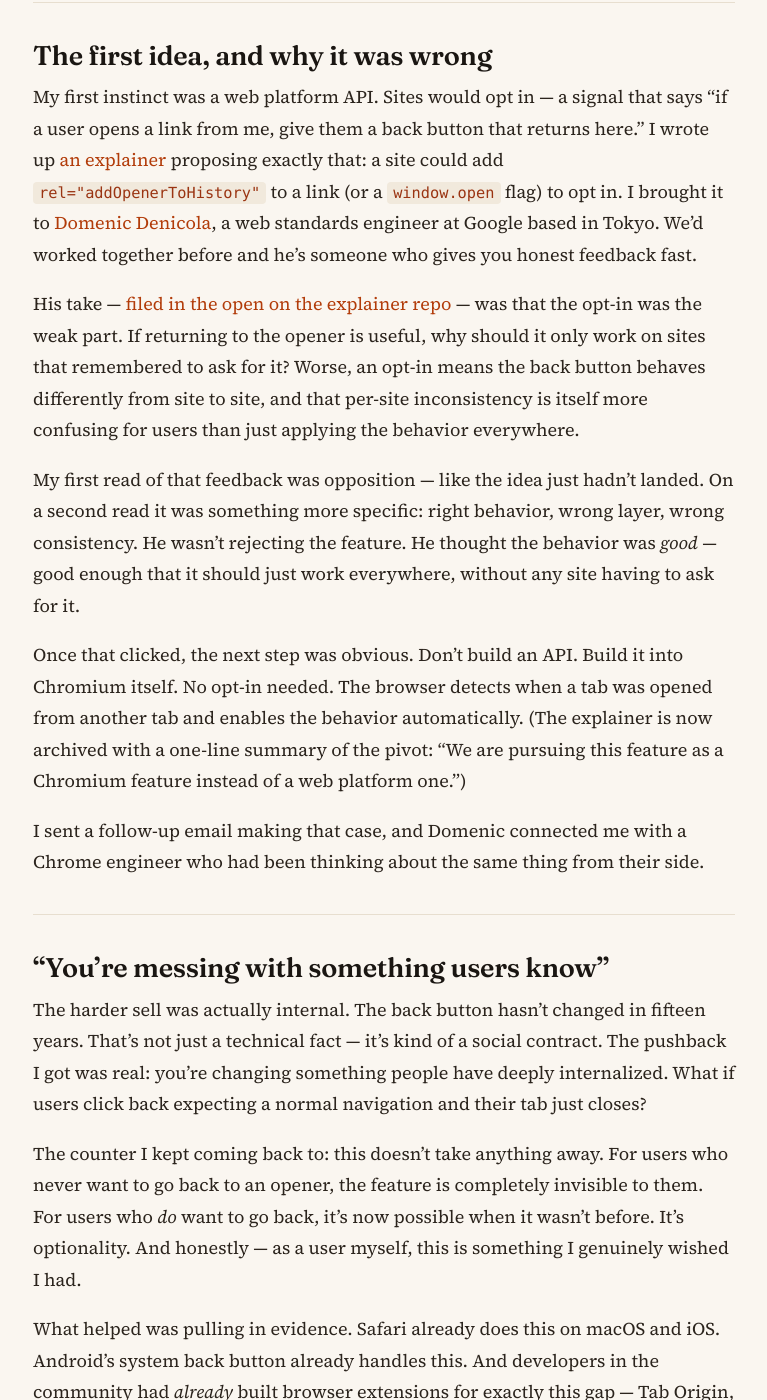
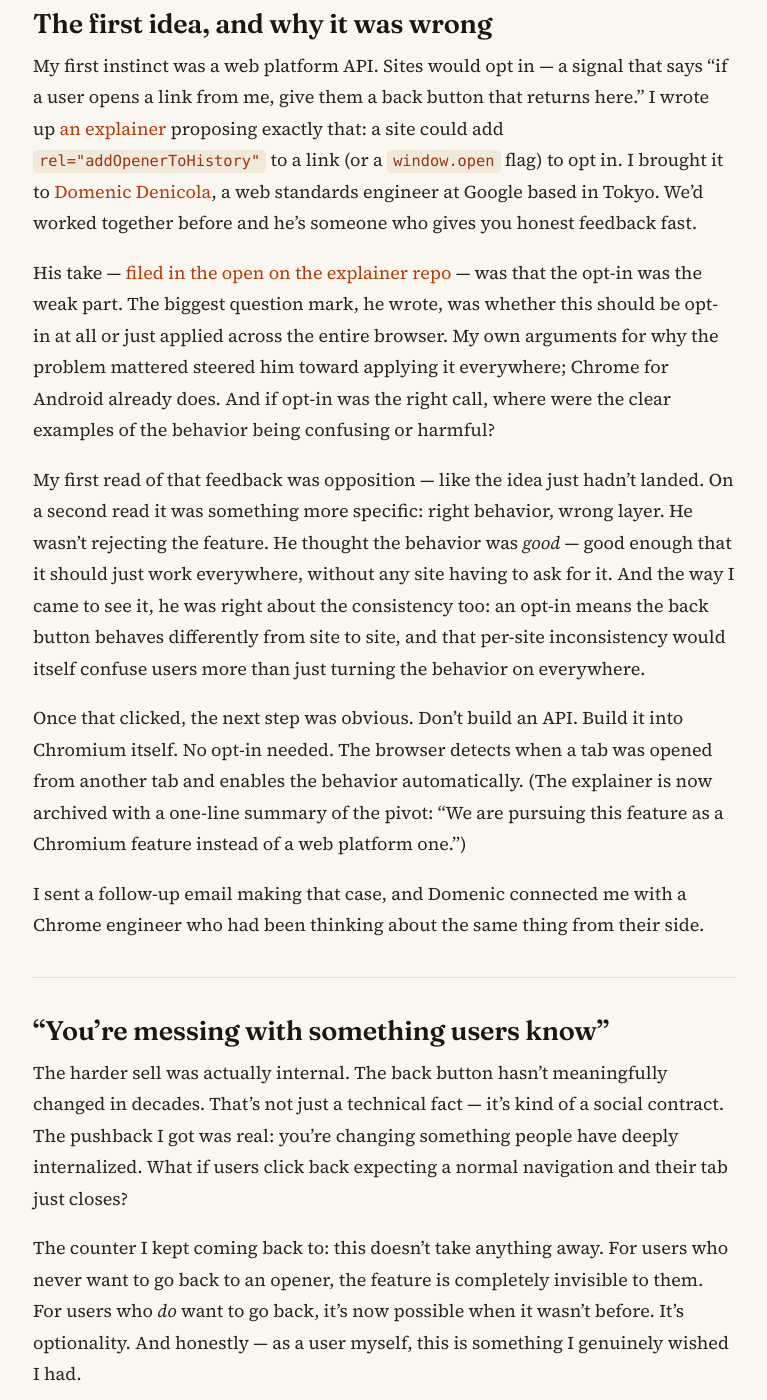
Before and after one commit to victorhuangwq/experiencethis.world, a Jekyll site: the page built from _posts/2026-03-01-backtoopener.md, in a window 1280 px wide and 1400 px high, scrolled down 1591 px. Shown: the whole window, without its empty margins (256-1023 px from the left). Built offline with Jekyll 4.4.1, drawn with Linux system fonts in a browser that asks for light colours; some of the changed text lies outside the part shown.

Commit message:
Fact-check corrections for BackToOpener post
- Align the account of Domenic Denicola's feedback with the actual
  text of MSEdgeExplainers issue #1068 (opt-in vs apply-everywhere,
  Chrome for Android precedent); present the per-site consistency
  point as the author's own conclusion
- Soften internal specifics: latency figure, engagement correlation,
  and MSN/Bing workaround scope details
- Fix timeline inconsistencies (fifteen years vs 20-year header,
  'a few months ago' opener)

Co-Authored-By: Claude Fable 5 <noreply@anthropic.com>
Claude-Session: https://claude.ai/code/session_01TTes5668FV3CcTJgbkXfwN

```diff
--- a/_posts/2026-03-01-backtoopener.md
+++ b/_posts/2026-03-01-backtoopener.md
@@ -13,13 +13,13 @@ hidden: true
 description: "The story of BackToOpener — a Chromium feature that gives the back button back to users in an era where AI chat apps have made new tabs the default."
 ---
 
-A few months ago I noticed something I'd been doing multiple times a day without thinking about it. I'd be deep in a conversation with an AI chat, it would link me somewhere, I'd read the page, and then I'd reach for the back button to get back to the chat — and it was greyed out. New tab, no history, nothing to go back to. So I'd squint at a tab bar with forty tabs in it, fail to find the conversation, and half the time just open a fresh chat and start over.
+Sometime last year I noticed something I'd been doing multiple times a day without thinking about it. I'd be deep in a conversation with an AI chat, it would link me somewhere, I'd read the page, and then I'd reach for the back button to get back to the chat — and it was greyed out. New tab, no history, nothing to go back to. So I'd squint at a tab bar with forty tabs in it, fail to find the conversation, and half the time just open a fresh chat and start over.
 
 For a long time I assumed this was simply how browsers work. It turns out it's how browsers work *so far*.
 
 ---
 
-## A 20-year-old behavior meets a new world
+## A decades-old behavior meets a new world
 
 The back button has worked the same way since browsers were invented. When you open a link in a new tab, that tab starts fresh — no history, back disabled. For most of the web's history, this barely mattered. Search engines like Google opened links in the same tab, so back just worked. You read a result, pressed back, and you were on the results page again.
 
@@ -29,7 +29,7 @@ Which is totally rational! But the side effect is that users get stranded. You'r
 
 This isn't a Bing problem or a ChatGPT problem. It's a browser problem. And it was getting worse as more of the web became context-dependent.
 
-When I started digging into this, I found that Bing had already tried to patch it — years before I touched the problem. There was a workaround: a redirect page that added a fake entry to the new tab's history stack, so pressing back would at least do *something*. It worked, but it cost around 100ms on every single navigation. That might sound small, but at search engine scale it's not: navigation slowdown directly correlates with engagement drop. Users who hit friction open fewer links. The fix was actively hurting the metric it was designed to support.
+When I started digging into this, I found that Bing had already tried to patch it — years before I touched the problem. There was a workaround: a redirect page that added a fake entry to the new tab's history stack, so pressing back would at least do *something*. It worked, but it added a measurable latency cost to every single navigation — and at search-engine scale, that kind of friction adds up. The fix was working against the very engagement it was meant to support.
 
 So the workaround was slow *and* janky. What struck me was that the user problem and the business problem were the same problem viewed from different angles — fix the root cause and you help both.
 
@@ -39,9 +39,9 @@ So the workaround was slow *and* janky. What struck me was that the user problem
 
 My first instinct was a web platform API. Sites would opt in — a signal that says "if a user opens a link from me, give them a back button that returns here." I wrote up [an explainer](https://github.com/MicrosoftEdge/MSEdgeExplainers/blob/main/BackToOpener/explainer.md) proposing exactly that: a site could add `rel="addOpenerToHistory"` to a link (or a `window.open` flag) to opt in. I brought it to [Domenic Denicola](https://github.com/domenic), a web standards engineer at Google based in Tokyo. We'd worked together before and he's someone who gives you honest feedback fast.
 
-His take — [filed in the open on the explainer repo](https://github.com/MicrosoftEdge/MSEdgeExplainers/issues/1068) — was that the opt-in was the weak part. If returning to the opener is useful, why should it only work on sites that remembered to ask for it? Worse, an opt-in means the back button behaves differently from site to site, and that per-site inconsistency is itself more confusing for users than just applying the behavior everywhere.
+His take — [filed in the open on the explainer repo](https://github.com/MicrosoftEdge/MSEdgeExplainers/issues/1068) — was that the opt-in was the weak part. The biggest question mark, he wrote, was whether this should be opt-in at all or just applied across the entire browser. My own arguments for why the problem mattered steered him toward applying it everywhere; Chrome for Android already does. And if opt-in was the right call, where were the clear examples of the behavior being confusing or harmful?
 
-My first read of that feedback was opposition — like the idea just hadn't landed. On a second read it was something more specific: right behavior, wrong layer, wrong consistency. He wasn't rejecting the feature. He thought the behavior was *good* — good enough that it should just work everywhere, without any site having to ask for it.
+My first read of that feedback was opposition — like the idea just hadn't landed. On a second read it was something more specific: right behavior, wrong layer. He wasn't rejecting the feature. He thought the behavior was *good* — good enough that it should just work everywhere, without any site having to ask for it. And the way I came to see it, he was right about the consistency too: an opt-in means the back button behaves differently from site to site, and that per-site inconsistency would itself confuse users more than just turning the behavior on everywhere.
 
 Once that clicked, the next step was obvious. Don't build an API. Build it into Chromium itself. No opt-in needed. The browser detects when a tab was opened from another tab and enables the behavior automatically. (The explainer is now archived with a one-line summary of the pivot: "We are pursuing this feature as a Chromium feature instead of a web platform one.")
 
@@ -51,7 +51,7 @@ I sent a follow-up email making that case, and Domenic connected me with a Chrom
 
 ## "You're messing with something users know"
 
-The harder sell was actually internal. The back button hasn't changed in fifteen years. That's not just a technical fact — it's kind of a social contract. The pushback I got was real: you're changing something people have deeply internalized. What if users click back expecting a normal navigation and their tab just closes?
+The harder sell was actually internal. The back button hasn't meaningfully changed in decades. That's not just a technical fact — it's kind of a social contract. The pushback I got was real: you're changing something people have deeply internalized. What if users click back expecting a normal navigation and their tab just closes?
 
 The counter I kept coming back to: this doesn't take anything away. For users who never want to go back to an opener, the feature is completely invisible to them. For users who *do* want to go back, it's now possible when it wasn't before. It's optionality. And honestly — as a user myself, this is something I genuinely wished I had.
 
@@ -83,9 +83,9 @@ Shipping the Chromium feature was only half the project for Edge. The old Bing a
 
 Working with the Bing and MSN teams to remove the hacks was the less glamorous part of this. Aligning timelines, validating coverage, making sure nothing quietly broke — the part that doesn't show up in any announcement.
 
-MSN was enthusiastic — and honestly, when I dug into why, I understood. Their existing hack only covered normal content links. Not sponsored links. And ads, of all things, are exactly the kind of link a user is most likely to want to go back from. The workaround also only applied to the MSN New Tab Page feed, not MSN.com itself. It had shipped years ago with a narrow scope and never fully caught up.
+MSN was enthusiastic — and honestly, when I dug into why, I understood. Their existing workaround had shipped years ago with a narrow scope and never fully caught up — whole categories of links and surfaces it simply didn't cover.
 
-Bing had a whole list. Beyond the 100ms penalty, the redirect links were bloating the search results page — each link a long encoded URL with extra metadata baked in, adding weight to the DOM on every single page load. And whenever a user copied a link from Bing results, they'd paste the redirect URL rather than the actual destination. A small thing, but it happens constantly.
+Bing had a whole list too. Beyond the latency cost, the redirect links were long encoded URLs that added weight to every results page. And whenever a user copied a link from Bing results, they'd paste the redirect URL rather than the actual destination. A small thing, but it happens constantly.
 
 All of it goes away with BackToOpener: one native browser behavior, and years of accumulated workarounds become unnecessary. It's not often that the browser team, the search team, and the content team all want the same change at the same time.
 
```
